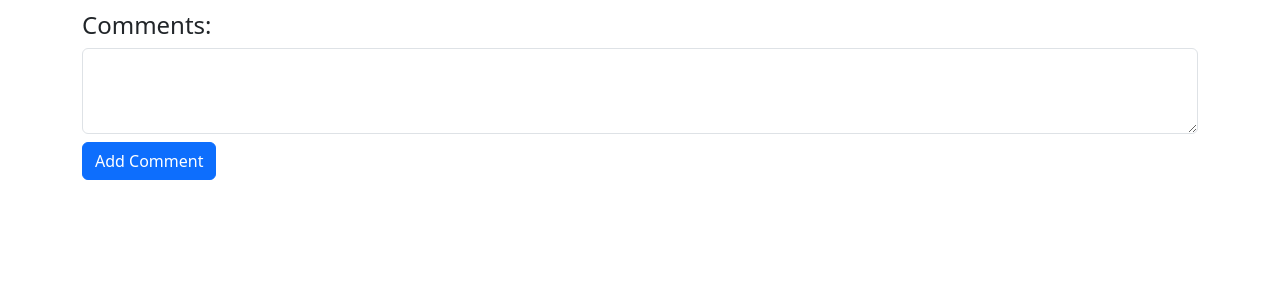
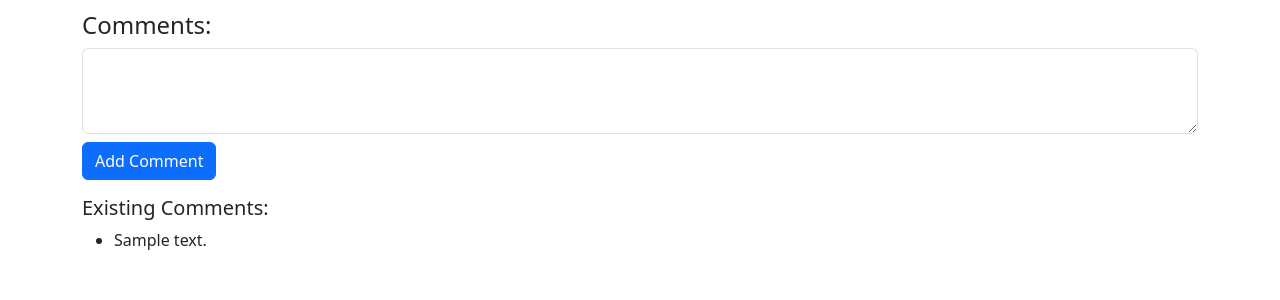
Before and after one commit to TristanT8/pizzaPlanet, a Flask app: template pizza_planet/flask_app/templates/view_pizza.html in a window 1280 px wide. Shown: the part 353-653 px from the top of the page. Run offline with Flask 3, Linux system fonts and the light colour scheme; the template is opened without the code that fills it: most values are stand-ins (such as "Sample title", 1, 10 or a date in 2020).

Commit message:
Working on comment feature

```diff
--- a/pizza_planet/flask_app/templates/view_pizza.html
+++ b/pizza_planet/flask_app/templates/view_pizza.html
@@ -62,7 +62,16 @@
             </form>
         </div>
 
-
+        <div class="row">
+            <div class="col-md-12">
+                <h5>Existing Comments:</h5>
+                <ul>
+                    {% for comment in pizza.comments %}
+                    <li>{{ comment }}</li>
+                    {% endfor %}
+                </ul>
+            </div>
+        </div>
     </div>
 </body>
 </html>
```
